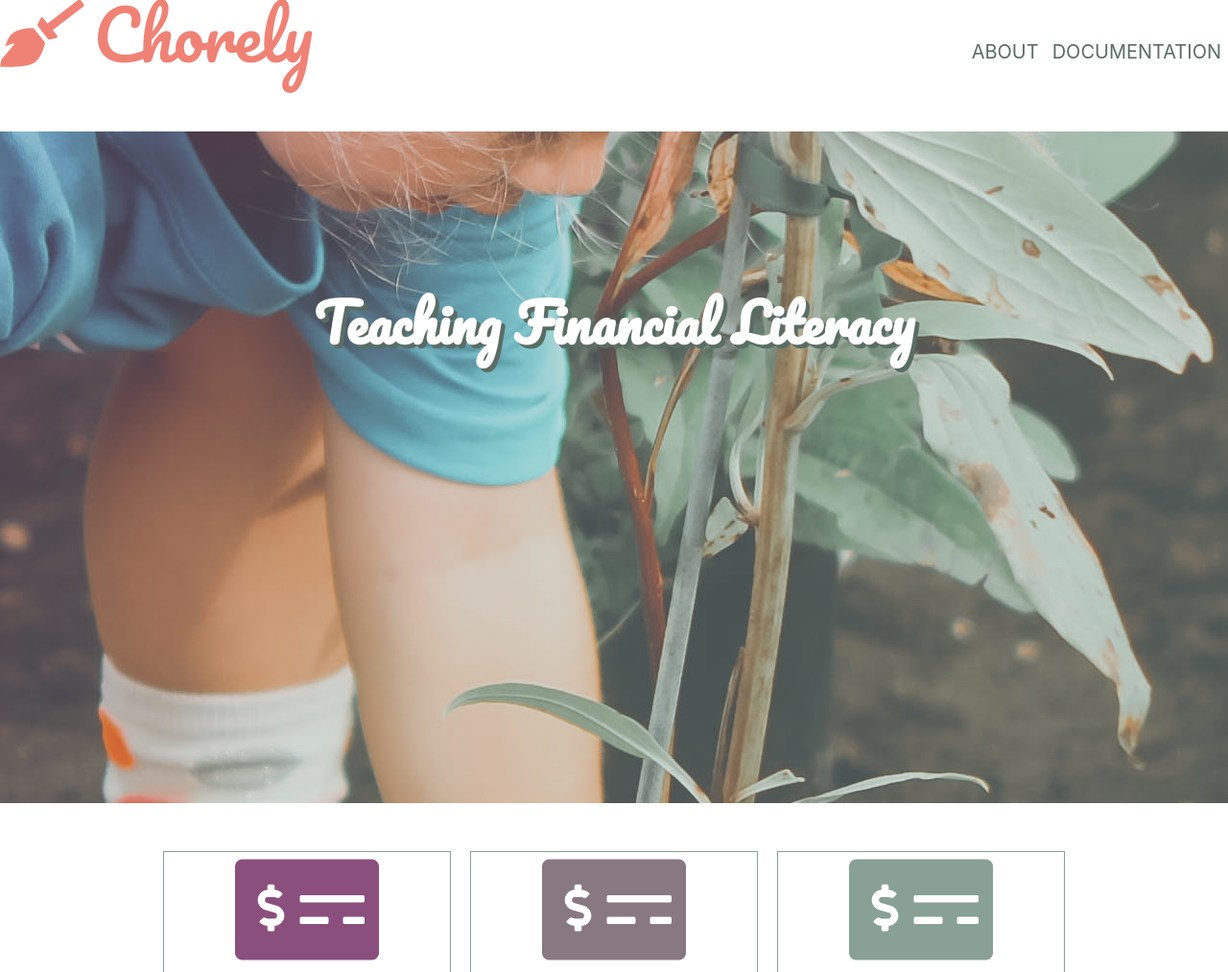
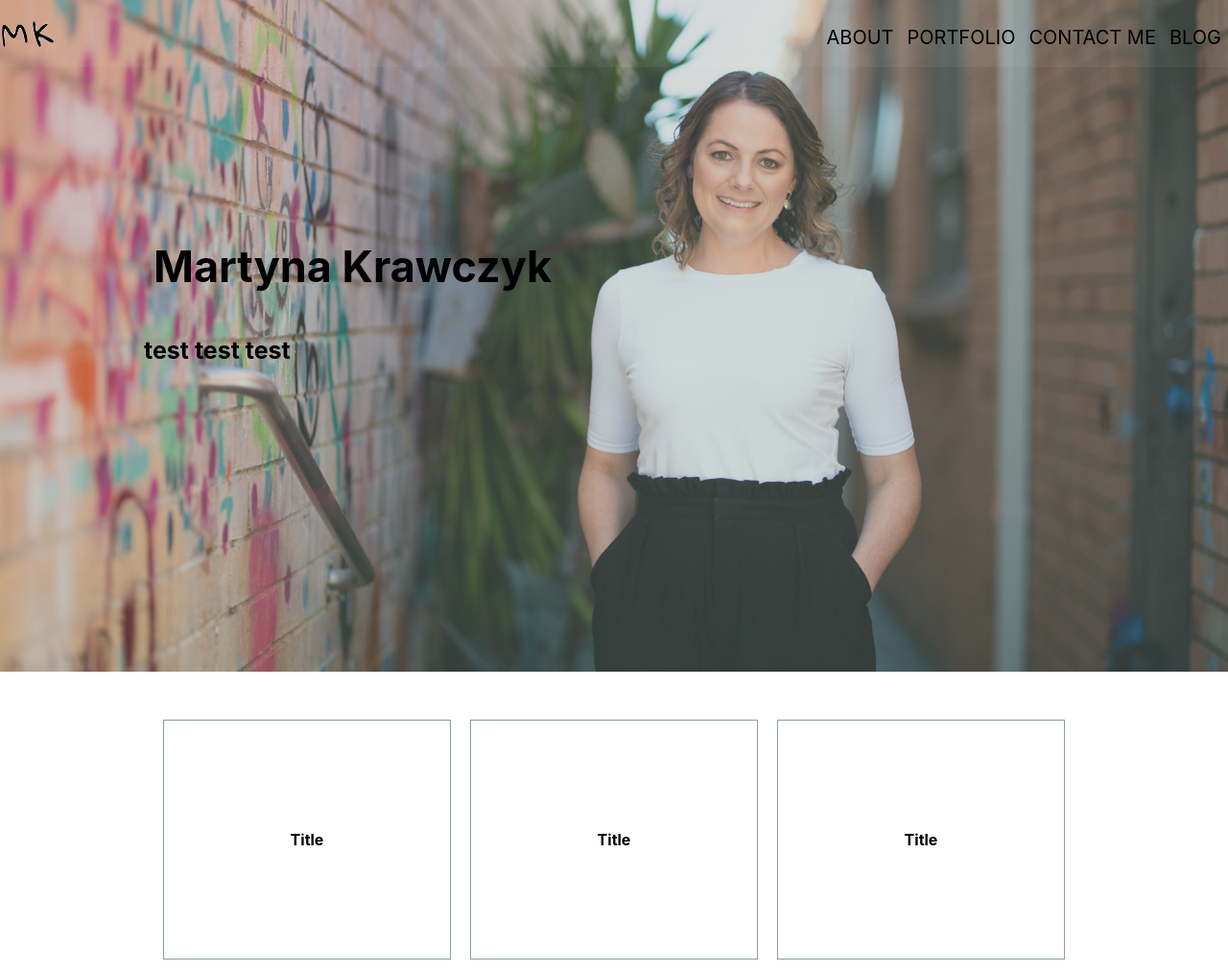
Before and after one commit to Martyna-krawczyk/portfolio, a plain HTML site: page src/index.html in a window 1280 px wide. Shown: the top 1013 px of the page at 96% size. Drawn offline with Linux system fonts and the light colour scheme.

Commit message:
updates to home

```diff
--- /dev/null
+++ b/src/css/container.css
@@ -0,0 +1,8 @@
+.container1 {
+  height: 700px;
+  width: 100vw;
+  background-image:  linear-gradient(-225deg, var(--razzmic-berry-trans) 0%, var(--spanish-grey-trans) 50%), url("../media/headshot.jpg");
+  background-position: center center;
+  background-attachment: fixed;
+  background-size: cover;
+}
--- a/src/css/hero.css
+++ b/src/css/hero.css
@@ -1,23 +1,20 @@
-.hero-container {
-  height: 700px;
-  width: 100vw;
-}
 
-
-.hero {
-  background-image:  linear-gradient(-225deg, var(--razzmic-berry-trans) 0%, var(--spanish-grey-trans) 50%), url("../media/anna-earl-Odhlx3-X0pI-unsplash.jpg");
-  background-position: center center;
-  /* background-size: stretch; */
-  background-attachment: fixed;
-  height: 100%;
-  width: 100%;
+  .hero-container h1 {
+    /* font-family: 'Gloria Hallelujah', cursive; */
+    color: black;
+    font-size: 45px;
+    /* text-shadow:4px 4px rgba(0, 0, 0, 0.178); */
+    text-align: left;
+    margin-left: 160px;
+    padding-top: 150px;
   }
 
-  .hero h1 {
-    font-family: 'Pacifico', cursive;
-    color: white;
-    font-size: 55px;
-    text-shadow:4px 4px var(--spanish-grey-dark);
-    text-align: center;
-    padding-top: 150px;
+  .hero-container h3 {
+    /* font-family: 'Gloria Hallelujah', cursive; */
+    color: black;
+    font-size: 25px;
+    /* text-shadow:4px 4px rgba(0, 0, 0, 0.178); */
+    text-align: left;
+    margin-left: 150px;
+    padding-top: 15px;
   }
--- a/src/css/nav.css
+++ b/src/css/nav.css
@@ -1,10 +1,10 @@
 .navbar {
-  height: 100px;
-  background-color: rgba(255, 255, 255, 0);
+  height: 70px;
+  background-color: rgba(255, 255, 255, 0.048);
 }
 
 .navbar-link a {
-  color: var(--spanish-grey-dark);
+  color: black;
   text-decoration: none;
   padding: 0px 7px;
   font-size: 20px;
@@ -16,10 +16,7 @@
   display: flex;
   justify-content: center;
   align-items: center;
-  color: white;
   float: right;
-  /* text-decoration: none; */
-  /* color: var(--light-coral); */
   font-size: 30px;
 }
 
@@ -29,21 +26,9 @@ display: flex;
 float: left;
 justify-content: center;
 align-items: center;
-color: white;
-}
-
-.logo {
- color: var(--light-coral);
- font-size: 70px;
-
+/* color: white; */
 }
 
 .navbar-link a:hover {
   transform: scale 1.1;
 }
-
-#name {
-  font-family: 'Pacifico', cursive;
-  color: var(--light-coral);
-  font-size: 70px;
-}
--- a/src/css/style.css
+++ b/src/css/style.css
@@ -1,10 +1,12 @@
 @import url('https://fonts.googleapis.com/css?family=Open+Sans&display=swap');
-@import url('https://fonts.googleapis.com/css?family=Pacifico&display=swap');
+@import url('https://fonts.googleapis.com/css?family=Gloria+Hallelujah&display=swap');
 @import "./cards.css";
 @import "./footer.css";
 @import "./nav.css";
 @import "./hero.css";
 @import "./dashboard.css";
+@import "./container.css";
+@import "./socials.css";
 
 :root {
 --shadow: 0 2px 4px 0 rgba(0,0,0,0.2);
@@ -18,8 +20,5 @@
 --sage: rgba(187, 171, 139, 1);
 --light-coral: rgba(239, 130, 117, 1);
 --light-coral-trans: rgba(239, 129, 117, 0.301);
+font-family: -apple-system, BlinkMacSystemFont, 'Segoe UI', Roboto, Oxygen, Ubuntu, Cantarell, 'Open Sans', 'Helvetica Neue', sans-serif;
 }
-
-body {
- font-family: -apple-system, BlinkMacSystemFont, 'Segoe UI', Roboto, Oxygen, Ubuntu, Cantarell, 'Open Sans', 'Helvetica Neue', sans-serif;
-}
--- a/src/index.html
+++ b/src/index.html
@@ -6,25 +6,44 @@
   <meta http-equiv="X-UA-Compatible" content="ie=edge">
   <link rel="stylesheet" href="./css/style.css">
   <link rel="stylesheet" href="https://cdnjs.cloudflare.com/ajax/libs/font-awesome/5.10.2/css/all.css">
-  <title>Document</title>
+  <title>MK-Portfolio</title>
 </head>
 <body>
+  <div class="container1">
   <div class="navbar">
     <div class="navbar-logo">
-      <i class="fas fa-broom logo"></i>
-      <p id="name">Chorely</p>
+      <img src="./media/MK.png" alt="logo image" href="#">
     </div>
     <div class="navbar-links">
       <div class="navbar-link"><a href="#">ABOUT</a></div>
-      <div class="navbar-link"> <a href="#">DOCUMENTATION</a></div>
+      <div class="navbar-link"> <a href="#">PORTFOLIO</a></div>
+      <div class="navbar-link"> <a href="#">CONTACT ME</a></div>
+      <div class="navbar-link"> <a href="#">BLOG</a></div>
     </div>
   </div>
   <div class="hero-container">
-    <div class="hero">
-        <h1>Teaching Financial Literacy</h1>
+        <h1>Martyna Krawczyk</h1>
+        <h3>test test test</h3>
+  </div>
+</div>
+<div class="container">
+    <div class="card">
+      <div class="card-content">
+        <h4>Title</h4>
+      </div>
     </div>
-</div>
-  <div class="container">
+    <div class="card">
+      <div class="card-content">
+        <h4>Title</h4>
+      </div>
+    </div>
+    <div class="card">
+      <div class="card-content">
+        <h4>Title</h4>
+      </div>
+    </div>
+  </div>
+  <!-- <div class="container">
     <div class="card">
       <div class="card-content">
           <i class="fas fa-money-check-alt icon1"></i>
@@ -46,8 +65,8 @@
         <h6>test test</h6>
       </div>
     </div>
-  </div>
-  <div class="dashboard-container">
+  </div> -->
+  <!-- <div class="dashboard-container">
     <div class="dashboard">
       <div class="left-row1">
        <p class="text">copper</p>
@@ -71,7 +90,7 @@
     </div>
     </div>
   </div>
-  </div>
+  </div> -->
   <div class="footer">
   <div class="footer-links">
     <div class="footer-link">
```
Also changed, not shown: src/css/socials.css (added), src/media/MK.png (added), src/media/headshot.jpg (added), 3 other files.
